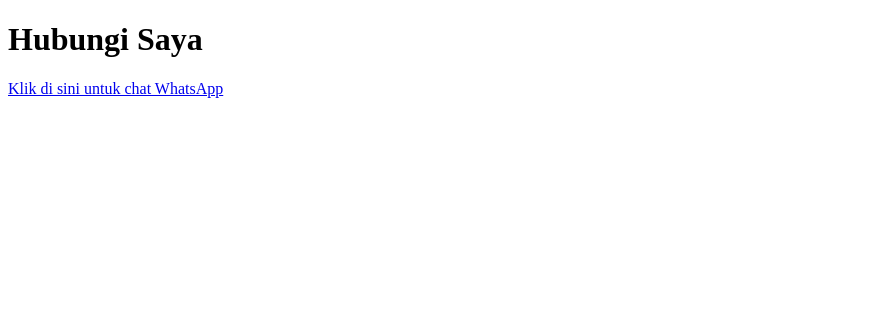
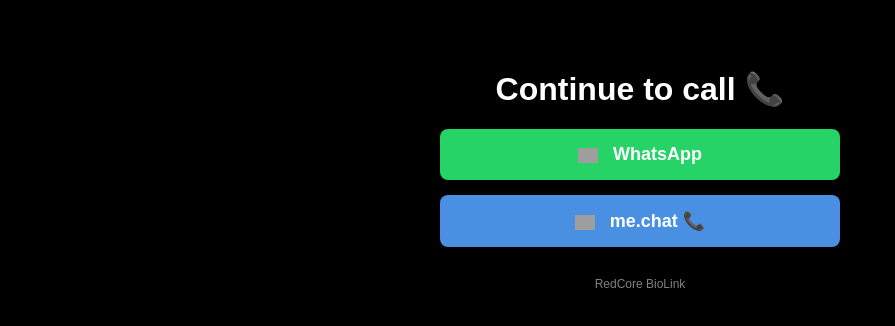
Before and after one commit to noier835-tech/Call-to-Action, a plain HTML site: page index.html in a window 1280 px wide. Shown: the whole page, without its empty margins (0-895 px from the left). Drawn offline with Linux system fonts and the light colour scheme; grey boxes are pictures that could not be loaded.

Commit message:
Update index.html

```diff
--- a/index.html
+++ b/index.html
@@ -2,14 +2,31 @@
 <html lang="id">
 <head>
     <meta charset="UTF-8">
-    <title>Call to Action</title>
-    <meta property="og:image" content="https://raw.githubusercontent.com/noier835-tech/Call-to-Action/main/Desain%20tanpa%20judul_20260602_141240_0000.png">
-    <meta property="og:title" content="Call to Action">
-    <meta property="og:description" content="Klik untuk chat sekarang!">
-    <meta property="og:type" content="website">
+    <meta name="viewport" content="width=device-width, initial-scale=1.0">
+    <title>Click Here</title>
+    <link rel="stylesheet" href="style.css">
+
+    <!-- Kode Iklan Adsterra -->
+    <script type='text/javascript' src='//pl29510597.highrevenuenetwork.com/d9/39/10/29510597d939103986420c2288339c6b.js'></script>
+
 </head>
 <body>
-    <h1>Hubungi Saya</h1>
-    <a href="https://wa.me/62857426946">Klik di sini untuk chat WhatsApp</a>
+    <div class="container">
+        <h1>Continue to call 📞</h1>
+
+        <!-- Tombol WhatsApp -->
+        <a href="https://wa.me/62857426946" class="btn whatsapp">
+            <img src="https://upload.wikimedia.org/wikipedia/commons/6/6b/WhatsApp.svg" width="20" style="vertical-align: middle; margin-right: 10px;">
+            WhatsApp
+        </a>
+
+        <!-- Tombol MeChat -->
+        <a href="https://mechat.com/" class="btn mechat">
+            <img src="https://cdn-icons-png.flaticon.com/512/3670/3670267.png" width="20" style="vertical-align: middle; margin-right: 10px;">
+            me.chat 📞
+        </a>
+
+        <p class="footer">RedCore BioLink</p>
+    </div>
 </body>
 </html>
```
